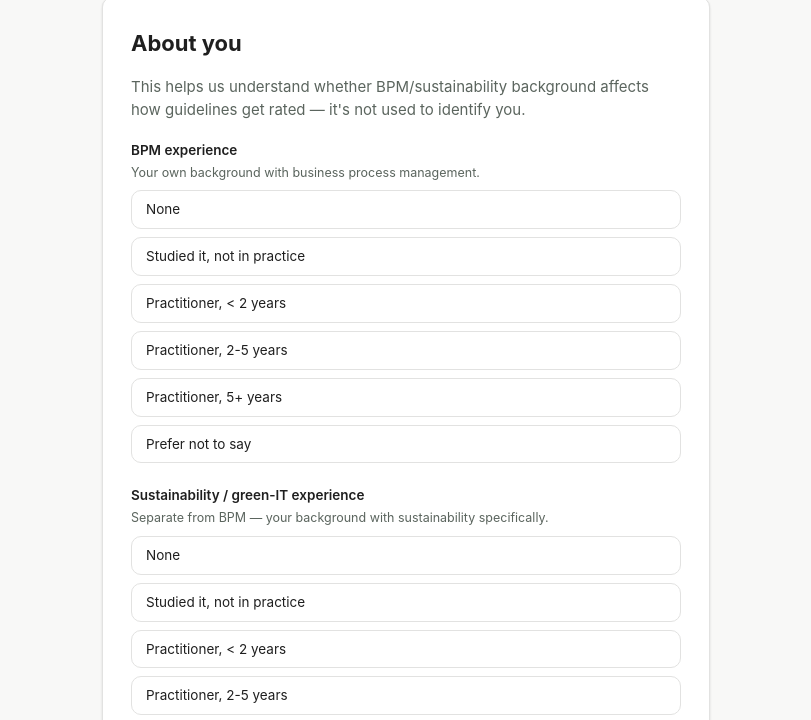
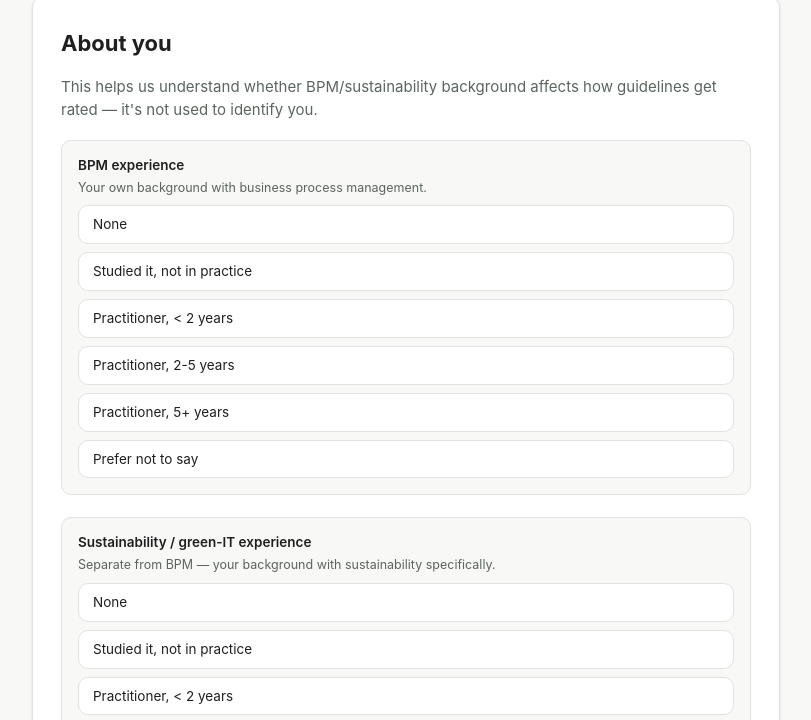
Before and after one commit to nyuuyn/green-bpm-survey, a website: page index.html in a window 1280 px wide. Both pictures are taken after a click on the button "Start". Shown: the part 51-771 px from the top of the page, without its empty margins (234-1045 px from the left). Drawn offline with Linux system fonts and the light colour scheme.

Commit message:
Improve error messaging and layout consistency
- Widen the page container from 640px to 780px to use more of the viewport.
- Move validation messages to sit right at the field/row they describe and
  scroll them into view, instead of leaving a static message at the bottom.
- Give "About you" fieldsets the same bordered box treatment as rating rows,
  including a red border on the invalid one, for visual consistency.
- Replace native <legend> headings with an in-box title (legend kept
  visually hidden for accessibility) so it no longer straddles the border.

```diff
--- a/app.js
+++ b/app.js
@@ -179,23 +179,11 @@ function renderRespondentInfo() {
   setProgress(0, 0);
 
   const errorEl = el("p", { class: "error-text" });
+  errorEl.hidden = true;
   const roleOtherWrap = el("div", { style: "margin-top:8px" }, [
     el("input", { type: "text", name: "roleOther", placeholder: "Please specify your role" }),
   ]);
   roleOtherWrap.hidden = true;
-
-  const form = el("form", {
-    onsubmit: (e) => {
-      e.preventDefault();
-      const data = collectRespondentInfo(form);
-      if (!data.ok) {
-        errorEl.textContent = data.error;
-        return;
-      }
-      state.respondent = data.respondent;
-      renderRatingList();
-    },
-  });
 
   const roleGroup = radioGroup("role", ROLE_OPTIONS, { vertical: true });
   roleGroup.addEventListener("change", (e) => {
@@ -204,20 +192,55 @@ function renderRespondentInfo() {
     if (roleOtherWrap.hidden) roleOtherWrap.querySelector("input").value = "";
   });
 
+  const bpmFieldset = el("fieldset", { class: "field-group" }, [
+    el("legend", { class: "sr-only" }, "BPM experience"),
+    el("div", { class: "field-group-title" }, ["BPM experience", el("span", { class: "hint" }, "Your own background with business process management.")]),
+    radioGroup("bpmExperience", EXPERIENCE_OPTIONS, { vertical: true }),
+  ]);
+  const sustainabilityFieldset = el("fieldset", { class: "field-group" }, [
+    el("legend", { class: "sr-only" }, "Sustainability / green-IT experience"),
+    el("div", { class: "field-group-title" }, ["Sustainability / green-IT experience", el("span", { class: "hint" }, "Separate from BPM — your background with sustainability specifically.")]),
+    radioGroup("sustainabilityExperience", EXPERIENCE_OPTIONS, { vertical: true }),
+  ]);
+  const roleFieldset = el("fieldset", { class: "field-group" }, [
+    el("legend", { class: "sr-only" }, "Role"),
+    el("div", { class: "field-group-title" }, ["Role", el("span", { class: "hint" }, "Whichever best describes you.")]),
+    roleGroup,
+    roleOtherWrap,
+  ]);
+
+  const allFieldsets = [bpmFieldset, sustainabilityFieldset, roleFieldset];
+  const fieldsetByName = {
+    bpmExperience: bpmFieldset,
+    sustainabilityExperience: sustainabilityFieldset,
+    role: roleFieldset,
+    roleOther: roleFieldset,
+  };
+
+  const form = el("form", {
+    onsubmit: (e) => {
+      e.preventDefault();
+      const data = collectRespondentInfo(form);
+      allFieldsets.forEach((fs) => fs.classList.remove("invalid"));
+      if (!data.ok) {
+        errorEl.hidden = false;
+        errorEl.textContent = data.error;
+        const target = fieldsetByName[data.field] || roleFieldset;
+        target.classList.add("invalid");
+        target.parentNode.insertBefore(errorEl, target);
+        errorEl.scrollIntoView?.({ behavior: "smooth", block: "center" });
+        return;
+      }
+      errorEl.hidden = true;
+      state.respondent = data.respondent;
+      renderRatingList();
+    },
+  });
+
   form.append(
-    el("fieldset", {}, [
-      el("legend", {}, ["BPM experience", el("span", { class: "hint" }, "Your own background with business process management.")]),
-      radioGroup("bpmExperience", EXPERIENCE_OPTIONS, { vertical: true }),
-    ]),
-    el("fieldset", {}, [
-      el("legend", {}, ["Sustainability / green-IT experience", el("span", { class: "hint" }, "Separate from BPM — your background with sustainability specifically.")]),
-      radioGroup("sustainabilityExperience", EXPERIENCE_OPTIONS, { vertical: true }),
-    ]),
-    el("fieldset", {}, [
-      el("legend", {}, ["Role", el("span", { class: "hint" }, "Whichever best describes you.")]),
-      roleGroup,
-      roleOtherWrap,
-    ]),
+    bpmFieldset,
+    sustainabilityFieldset,
+    roleFieldset,
     errorEl,
     el("div", { class: "btn-row" }, [
       el("span"),
@@ -241,10 +264,10 @@ function collectRespondentInfo(form) {
   const role = fd.get("role");
   const roleOther = (fd.get("roleOther") || "").trim();
 
-  if (!bpmExperience) return { ok: false, error: "Please select your BPM experience." };
-  if (!sustainabilityExperience) return { ok: false, error: "Please select your sustainability/green-IT experience." };
-  if (!role) return { ok: false, error: "Please select a role." };
-  if (role === "Other" && !roleOther) return { ok: false, error: "Please specify your role, or choose a different option." };
+  if (!bpmExperience) return { ok: false, field: "bpmExperience", error: "Please select your BPM experience." };
+  if (!sustainabilityExperience) return { ok: false, field: "sustainabilityExperience", error: "Please select your sustainability/green-IT experience." };
+  if (!role) return { ok: false, field: "role", error: "Please select a role." };
+  if (role === "Other" && !roleOther) return { ok: false, field: "roleOther", error: "Please specify your role, or choose a different option." };
 
   return {
     ok: true,
@@ -259,6 +282,7 @@ function collectRespondentInfo(form) {
 function renderRatingList() {
   const total = state.items.length;
   const errorEl = el("p", { class: "error-text" });
+  errorEl.hidden = true;
   const rows = state.items.map((item, i) => buildRatingRow(item, i));
 
   function refreshProgress() {
@@ -377,12 +401,15 @@ function handleFinish(form, rows, errorEl) {
   });
 
   if (invalidCount > 0) {
+    errorEl.hidden = false;
     errorEl.textContent = `${invalidCount} guideline(s) still need an answer — see the highlighted row(s) below.`;
+    firstInvalid.parentNode.insertBefore(errorEl, firstInvalid);
     toggleRow(firstInvalid, true);
-    firstInvalid.scrollIntoView?.({ behavior: "smooth", block: "center" });
+    errorEl.scrollIntoView?.({ behavior: "smooth", block: "center" });
     return;
   }
 
+  errorEl.hidden = true;
   errorEl.textContent = "";
   state.responses = responses;
   renderComplete();
--- a/style.css
+++ b/style.css
@@ -38,7 +38,7 @@ body {
 }
 
 .wrap {
-  max-width: 640px;
+  max-width: 780px;
   margin: 0 auto;
   min-height: 100vh;
   display: flex;
@@ -157,6 +157,35 @@ fieldset {
   border: none;
   padding: 0;
   margin: 0 0 22px;
+}
+
+.field-group {
+  background: var(--bg);
+  border: 1px solid var(--border);
+  border-radius: var(--radius);
+  padding: 14px 16px 16px;
+}
+
+.field-group.invalid {
+  border-color: var(--danger);
+}
+
+.field-group-title {
+  font-weight: 600;
+  font-size: 13.5px;
+  margin-bottom: 8px;
+}
+
+.sr-only {
+  position: absolute;
+  width: 1px;
+  height: 1px;
+  padding: 0;
+  margin: -1px;
+  overflow: hidden;
+  clip: rect(0, 0, 0, 0);
+  white-space: nowrap;
+  border: 0;
 }
 
 legend {
```
